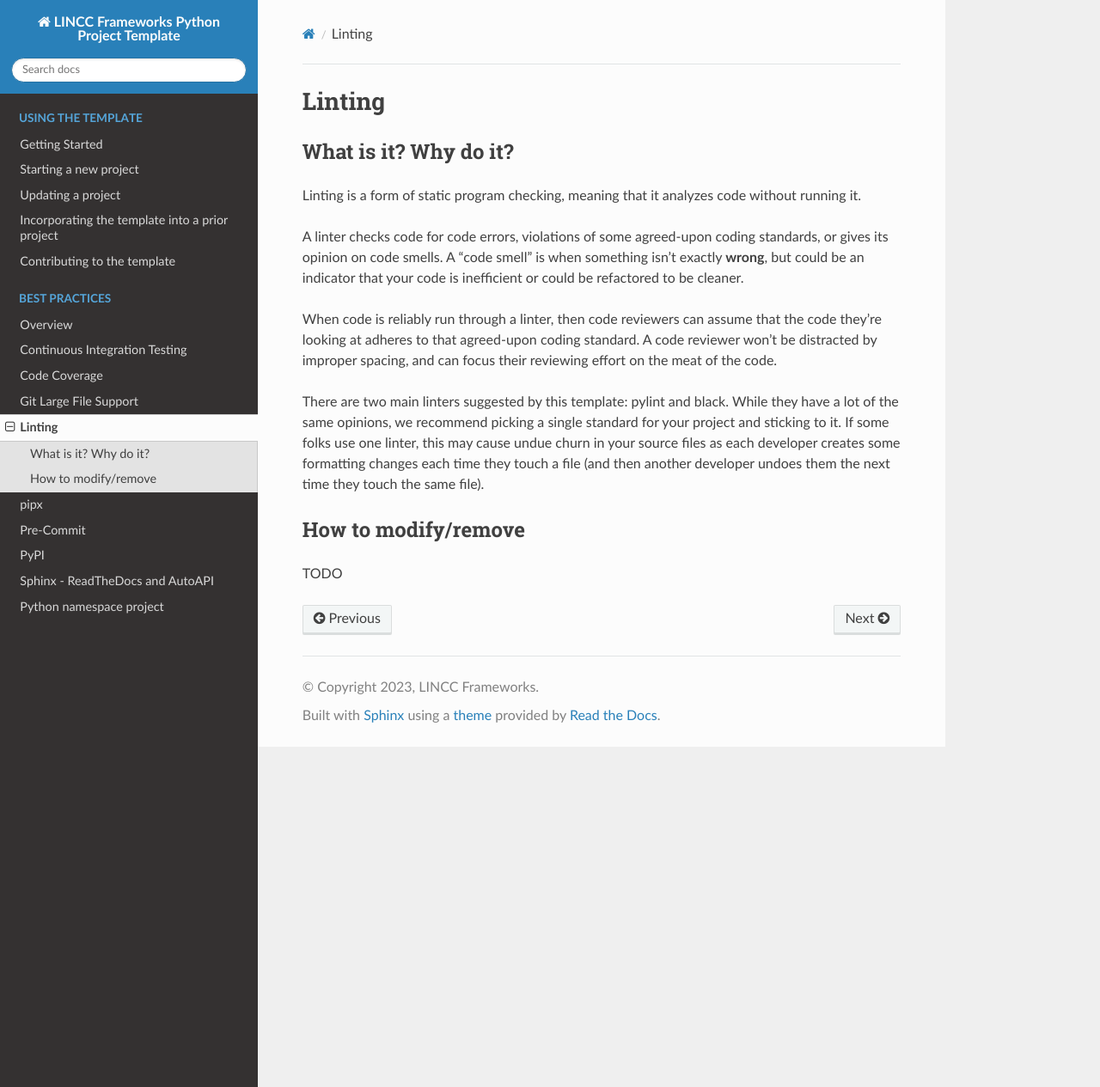
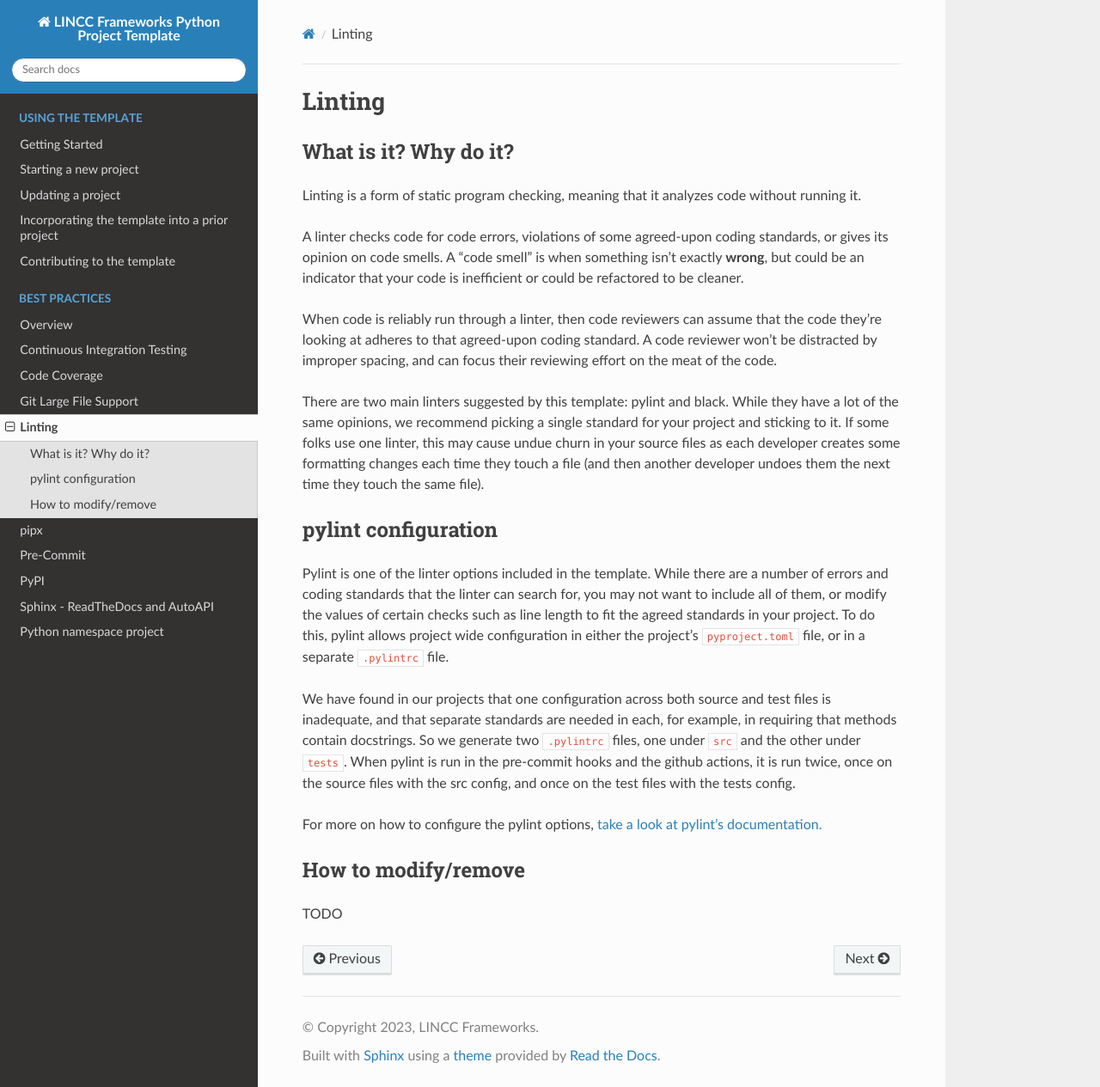
Before and after one commit to lincc-frameworks/python-project-template, a Sphinx documentation site: the page built from docs/practices/linting.rst, in a window 1280 px wide and 1265 px high. Shown: the whole window at 86% size. Built offline with Sphinx 7.4.7 and the Read the Docs theme 2.0.0, drawn with Linux system fonts in a browser that asks for light colours; the version number could not be read and is left out.

Commit message:
Add pylintrc configuration section to docs

```diff
--- a/docs/practices/linting.rst
+++ b/docs/practices/linting.rst
@@ -25,6 +25,29 @@
 then another developer undoes them the next time they touch the same file).
 
 
+pylint configuration
+-------------------------------------------------------------------------------
+Pylint is one of the linter options included in the template. While there are a
+number of errors and coding standards that the linter can search for, you may not
+want to include all of them, or modify the values of certain checks such as line
+length to fit the agreed standards in your project. To do this, pylint allows
+project wide configuration in either the project's ``pyproject.toml`` file, or in
+a separate ``.pylintrc`` file.
+
+We have found in our projects that one configuration across both source and test
+files is inadequate, and that separate standards are needed in each, for example,
+in requiring that methods contain docstrings. So we generate two ``.pylintrc``
+files, one under ``src`` and the other under ``tests``. When pylint is run in
+the pre-commit hooks and the github actions, it is run twice, once on the
+source files with the src config, and once on the test files with the tests
+config.
+
+For more on how to configure the pylint options, `take a look at pylint's
+documentation.
+<https://pylint.readthedocs.io/en/stable/user_guide/configuration/index.html>`_
+
+
+
 How to modify/remove
 -------------------------------------------------------------------------------
 
```
